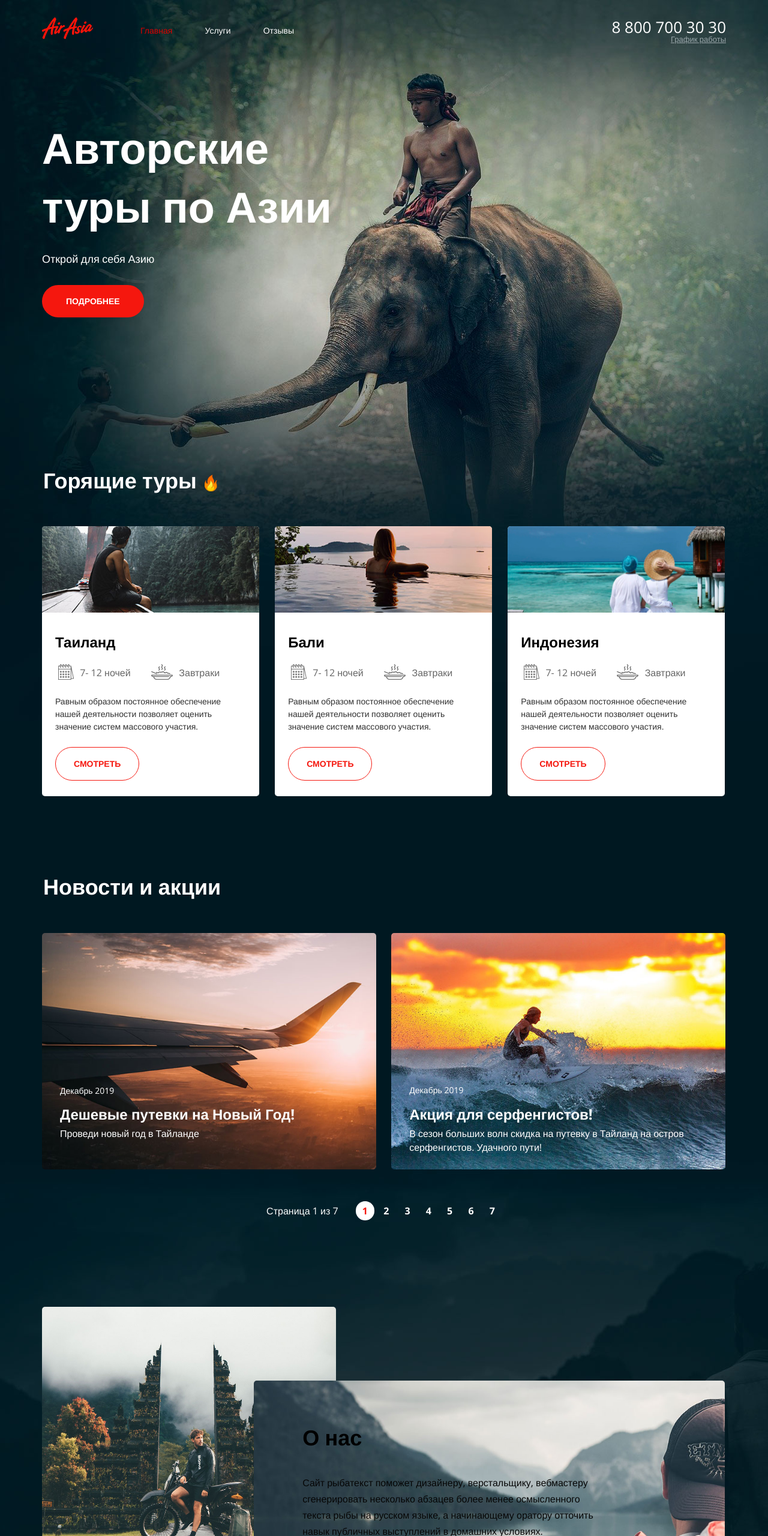
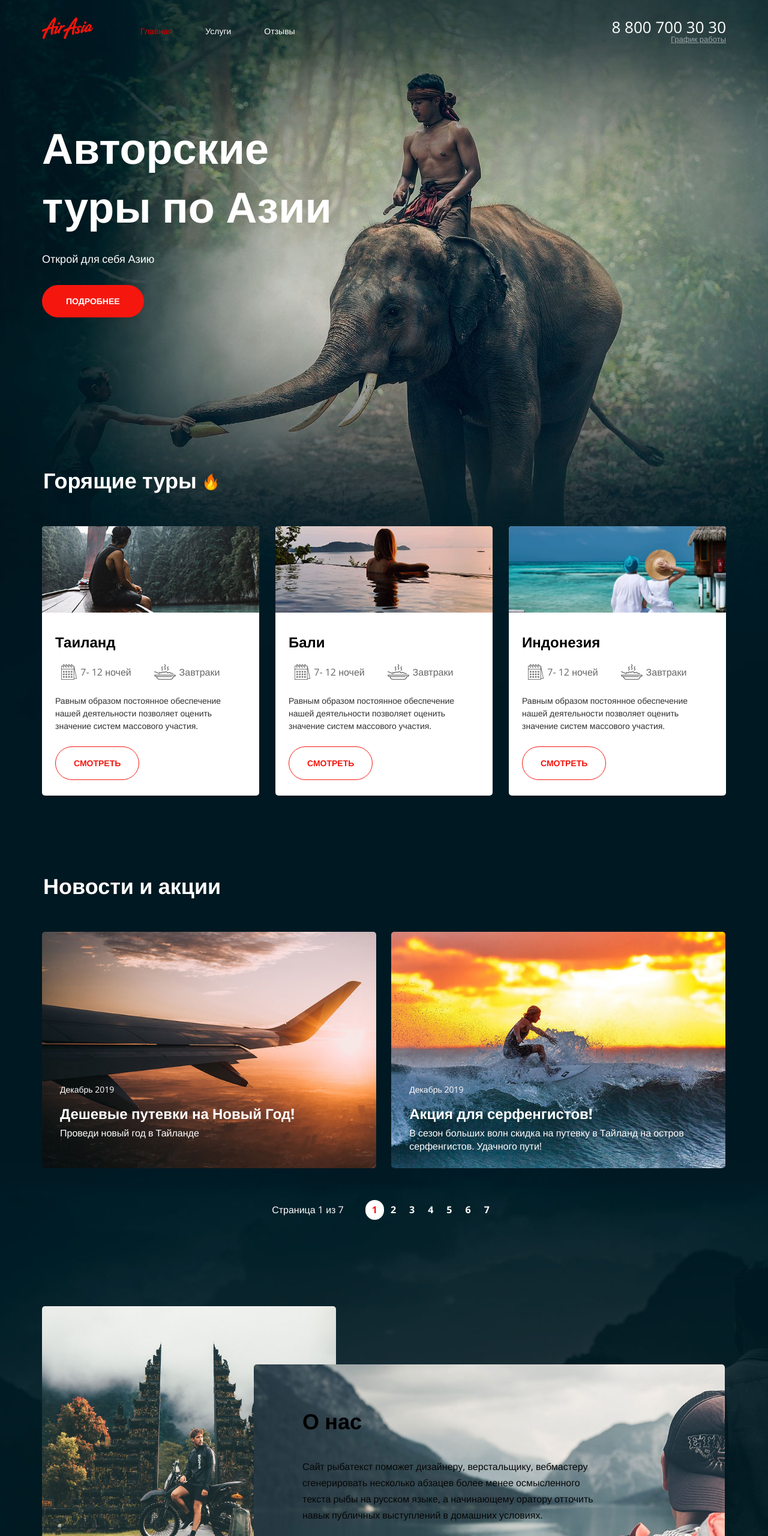
Before and after one commit to ilkolchin/air_asia, a plain HTML site: page index.html in a window 1280 px wide. Shown: the top 2560 px of the page at 60% size. Drawn offline with nearby package versions, Linux system fonts and the light colour scheme.

Commit message:
Add files via upload
добавил flexbox

```diff
--- a/css/blocks/about.css
+++ b/css/blocks/about.css
@@ -1,10 +1,9 @@
 .about {
-    margin-bottom: 102px;
+    margin-bottom: 55px;
 }
 
-.about__back, .about__desc {
-    display: inline-block;
-    vertical-align: bottom;
+.about__wrapper {
+    display: flex;
 }
 
 .about__back {
@@ -24,8 +23,12 @@
     border-radius: 5px;
     padding: 69px 203px 67px 81px;
     width: 785px;
-    margin-left: -141px;
-    margin-bottom: -47px;
+    height: 455px;
+    margin-left: -137px;
+    margin-top: 97px;
+    display: flex;
+    flex-direction: column;
+    align-items: flex-start;
 }
 
 .about__title {
--- a/css/blocks/btn.css
+++ b/css/blocks/btn.css
@@ -6,7 +6,6 @@
     font-weight: bold;
     text-decoration: none;
     text-transform: uppercase;
-    display: inline-block;
 }
 
 .btn--color--red {
--- a/css/blocks/contacts.css
+++ b/css/blocks/contacts.css
@@ -1,14 +1,12 @@
 .contacts {
-    position: absolute;
     line-height: 16px;
-    top: 37px;
-    right: 0;
     font-style: normal;
     text-align: right;
+    margin-top: 37px;
 }
 
 .contacts--move{
-    top: 19px;
+    margin-top: 19px;
 }
 
 .contacts__tel {
--- a/css/blocks/footer.css
+++ b/css/blocks/footer.css
@@ -1,6 +1,5 @@
 .footer {
-    height: 146px;
-    position: relative;
+    height: 128px;
 }
 
 .footer-container__content {
@@ -8,6 +7,6 @@
 }
 
 .footer__wrapper {
-    position: relative;
-    top: 17px;
+    display: flex;
+    margin-top: 17px;
 }
--- a/css/blocks/header.css
+++ b/css/blocks/header.css
@@ -1,5 +1,6 @@
 .header {
     height: 150px;
-    position: relative;
     margin-bottom: 46px;
+    display: flex;
+    justify-content: space-between;
 }
--- a/css/blocks/hello.css
+++ b/css/blocks/hello.css
@@ -1,5 +1,11 @@
 .hello {
     margin-bottom: 246px;
+}
+
+.hello_wrapper{
+    display: inline-flex;
+    flex-direction: column;
+    align-items: flex-start;
 }
 
 .hello__title {
--- a/css/blocks/logo.css
+++ b/css/blocks/logo.css
@@ -1,7 +1,6 @@
 .logo {
     display: block;
-    position: absolute;
-    top: 29px;
+    margin-top: 29px;
 }
 
 .logo__img {
--- a/css/blocks/menu.css
+++ b/css/blocks/menu.css
@@ -1,13 +1,15 @@
 .menu {
-    position: absolute;
-    left: 164px;
-    top: 38px;
+    flex-grow: 1;
+    margin-top: 40px;
+    margin-left: 79px;
+}
+
+.menu__list {
+    display: flex;
 }
 
 .menu__option {
-    display: inline-block;
-    vertical-align: middle;
-    margin-right: 50px;
+    margin-right: 55px;
 }
 
 .menu__option--active .menu__link {
--- a/css/blocks/offers.css
+++ b/css/blocks/offers.css
@@ -1,17 +1,21 @@
 .offers {
-    margin-bottom: 120px;
+    margin-bottom: 125px;
 }
 
 .offers__title-icon {
-    vertical-align: text-bottom;
+    height: 28px;
+    margin-top: 14px;
+}
+
+.offers__list {
+    display: flex;
+    justify-content: space-between;
 }
 
 .offers__item{
     min-height: 449px;
     background: #fff;
     border-radius: 5px 5px 5px 5px;
-    display: inline-block;
-    margin-right: 22px;
     width: 362px;
     color: #000;
     overflow: hidden;
@@ -35,6 +39,9 @@
 
 .offers__content {
     padding: 32px 22px 26px;
+    display: flex;
+    flex-direction: column;
+    align-items: flex-start;
 }
 
 .offers__item-title {
@@ -45,14 +52,17 @@
 
 .offers__features {
     padding-left: 5px;
-    margin-bottom: 19px;
+    margin-bottom: 24px;
+    display: flex;
 }
 
 .offers__feature {
-    display: inline-block;
     vertical-align: top;
     width: 127px;
     margin-right: 24px;
+    display: flex;
+    align-items: center;
+    justify-content: center;
 }
 
 .offers__feature:last-child {
@@ -64,7 +74,6 @@
 }
 
 .offers__feature-text {
-    display: inline-block;
     font-size: 16px;
     font-weight: 400;
     color: #666;
--- a/css/blocks/pagination.css
+++ b/css/blocks/pagination.css
@@ -1,19 +1,18 @@
 .pagination {
-    text-align: center;
-}
-
-.pagination__info, .pagination__list {
-    display: inline-block;
-    vertical-align: middle;
+    display: flex;
+    justify-content: center;
+    align-items: center;
 }
 
 .pagination__info {
-    margin-right: 25px;
+    margin-right: 36px;
+}
+
+.pagination__list {
+    display: flex;
 }
 
 .pagination__item {
-    display: inline-block;
-    vertical-align: middle;
     padding: 5px 11px;
     font-weight: 700;
     border-radius: 18px;
--- a/css/blocks/section.css
+++ b/css/blocks/section.css
@@ -1,11 +1,11 @@
 .section__header {
     margin-bottom: 51px;
+    display: flex;
 }
 
 .section__title {
     font-size: 36px;
     font-weight: 700;
-    display: inline-block;
-    margin-right: 9px;
+    margin-right: 13px;
     margin-left: 2px;
 }
--- a/css/blocks/socials.css
+++ b/css/blocks/socials.css
@@ -1,12 +1,10 @@
 .socials {
-    position: absolute;
-    top: 32px;
-    right: 253px;
+    margin-top: 33px;
+    margin-right: 73px;
+    display: flex;
 }
 
 .socials__item {
-    display: inline-block;
-    vertical-align: middle;
     margin-right: 10px;
 }
 
--- a/index.html
+++ b/index.html
@@ -38,9 +38,11 @@
             <main class="main-content">
                 <section class="hello">
                     <div class="container">
+                        <div class="hello_wrapper">
                             <h1 class="hello__title">Авторские туры по Азии</h1>
                             <div class="hello__info">Открой для себя Азию</div>
                             <a href="#" class="btn btn--color--red">Подробнее</a>
+                        </div>
                     </div>
                 </section>
                 <section class="offers">
@@ -148,6 +150,7 @@
                 </section>
                 <section class="about">
                     <div class="container">
+                        <div class="about__wrapper">
                             <div class="about__back">
                                 <img src="img/gates.png" alt="about-img1" class="about__back-img1">
                             </div>
@@ -157,6 +160,7 @@
                                     <p>Сайт рыбатекст поможет дизайнеру, верстальщику, вебмастеру сгенерировать несколько абзацев более менее осмысленного текста рыбы на русском языке, а начинающему оратору отточить навык публичных выступлений в домашних условиях. </p>
                                 </div>
                                 <a href="#" class="btn btn--color--red">Подробнее</a>
+                            </div>
                         </div>
                     </div>
                 </section>
```
Lines whose indentation alone changed are shown as unchanged.
